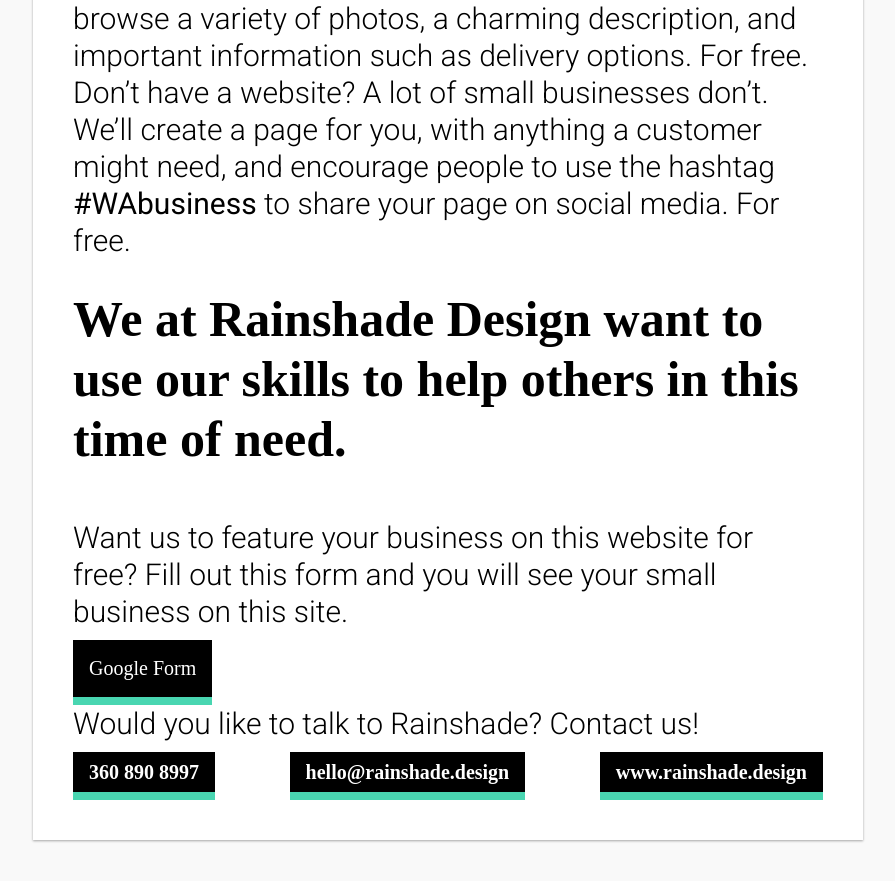
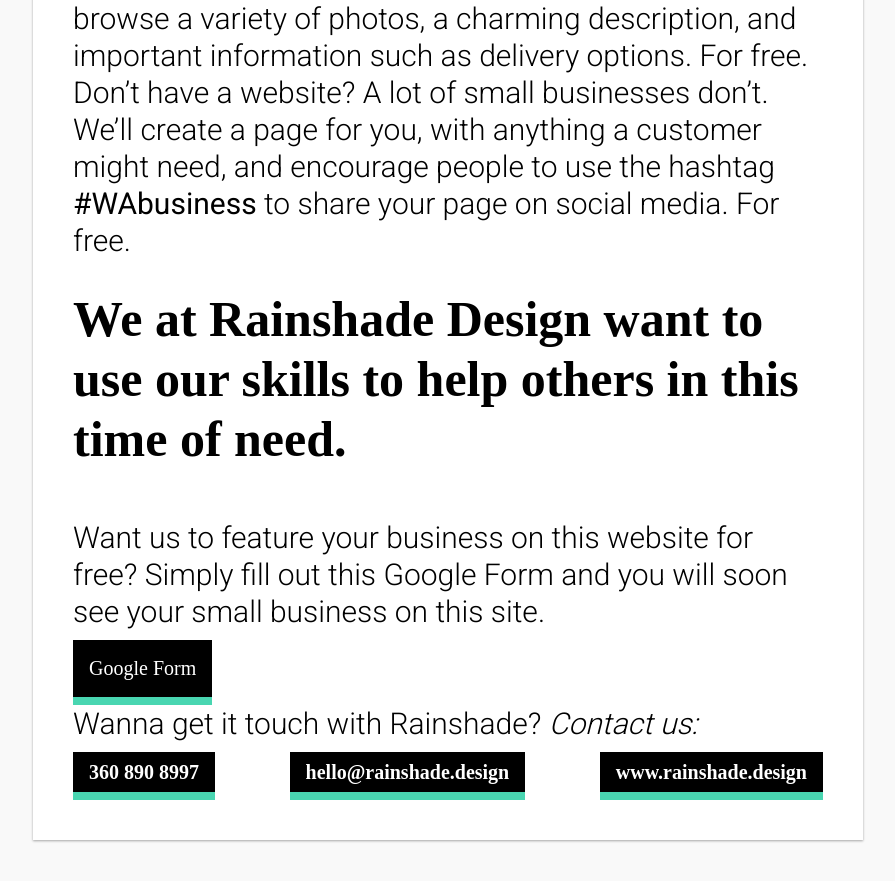
Before and after one commit to wabusiness/wa-business, a Jekyll site: the page built from index.html, in a window 1280 px wide and 900 px high, scrolled down 1528 px. Shown: the top 881 px of the window, without its empty margins (192-1087 px from the left). Built offline with Jekyll 4.4.1, drawn with Linux system fonts in a browser that asks for light colours; some web fonts are replaced.

Commit message:
Update Site Pages “splash-page”

```diff
--- a/_data/splash.yml
+++ b/_data/splash.yml
@@ -29,11 +29,11 @@
   need.
 
 
-  Want us to feature your business on this website for free?  Fill out this form
-  and you will see your small business on this site.
+  Want us to feature your business on this website for free?  Simply fill out
+  this Google Form and you will soon see your small business on this site.
 
 
   [Google Form](#)
 
 
-  Would you like to talk to Rainshade? Contact us!
+  Wanna get it touch with Rainshade? *Contact us:*
```
